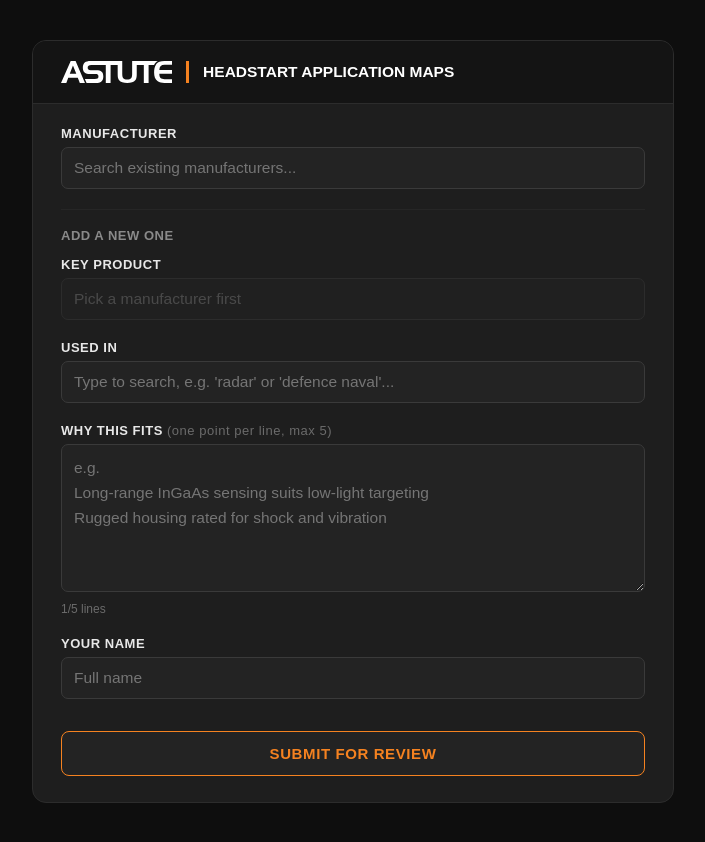
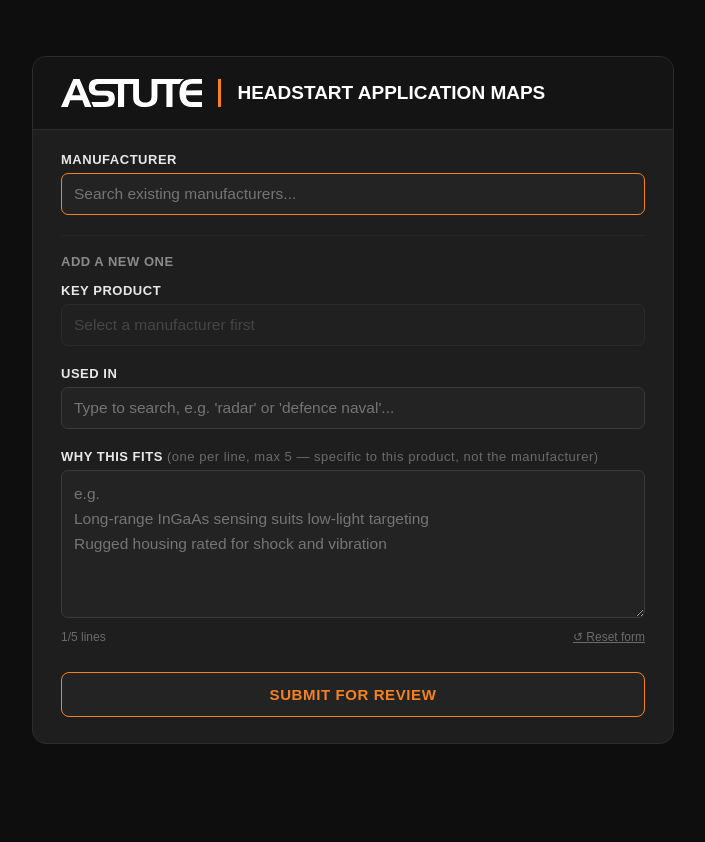
Before and after one commit to damesemp/headstart, a Next.js app in the folder headstart-app-maps/: page / in a window 1280 px wide. Shown: the whole page, without its empty margins (287-992 px from the left). After the commit the page ends 800 px from the top, so only its background shows below. Built offline with nearby package versions, Linux system fonts and the light colour scheme.

Commit message:
Add files via upload

```diff
--- /dev/null
+++ b/headstart-app-maps/app/api/key-products/route.js
@@ -0,0 +1,48 @@
+import { airtableFetch, TABLES } from "../../lib/airtable";
+
+export async function GET(request) {
+  const { searchParams } = new URL(request.url);
+  const manufacturerId = (searchParams.get("manufacturerId") || "").trim();
+  const q = (searchParams.get("q") || "").trim().toLowerCase();
+
+  if (!manufacturerId) return Response.json({ results: [] });
+
+  const [mfrData, requestsData] = await Promise.all([
+    airtableFetch(`/${TABLES.MANUFACTURERS}/${manufacturerId}`),
+    airtableFetch(
+      `/${TABLES.APPLICATION_MAP_REQUESTS}?pageSize=100&fields%5B%5D=Key+Product&fields%5B%5D=Manufacturer`
+    ),
+  ]);
+
+  // Try both possible field names for robustness
+  const rawProducts =
+    mfrData.fields?.["Key Products"] ||
+    mfrData.fields?.["Key products"] ||
+    "";
+
+  const fromCatalog = rawProducts
+    .split("\n")
+    .map((s) => s.trim())
+    .filter(Boolean);
+
+  const fromSubmissions = (requestsData.records || [])
+    .filter((r) => (r.fields["Manufacturer"] || []).includes(manufacturerId))
+    .map((r) => (r.fields["Key Product"] || "").trim())
+    .filter(Boolean);
+
+  const seen = new Set();
+  const merged = [];
+  for (const name of [...fromCatalog, ...fromSubmissions]) {
+    const key = name.toLowerCase();
+    if (!seen.has(key)) {
+      seen.add(key);
+      merged.push(name);
+    }
+  }
+
+  const results = q
+    ? merged.filter((name) => name.toLowerCase().includes(q))
+    : merged;
+
+  return Response.json({ results: results.slice(0, 15) });
+}
--- a/headstart-app-maps/app/api/submit/route.js
+++ b/headstart-app-maps/app/api/submit/route.js
@@ -1,21 +1,16 @@
-import { airtableFetch, TABLES, FIELDS } from "../../lib/airtable";
+import { airtableFetch, TABLES } from "../../lib/airtable";
 
 export async function POST(request) {
   const body = await request.json();
-  const { manufacturerId, keyProduct, usedInId, proposedNewArea, whyThisFits, submittedBy } =
-    body || {};
+  const { manufacturerId, keyProduct, usedInId, proposedNewArea, whyThisFits } = body || {};
 
   const hasUsedIn = usedInId || (proposedNewArea && proposedNewArea.trim());
 
-  if (!manufacturerId || !keyProduct || !hasUsedIn || !whyThisFits || !submittedBy) {
-    return Response.json(
-      { error: "All fields are required." },
-      { status: 400 }
-    );
+  if (!manufacturerId || !keyProduct || !hasUsedIn || !whyThisFits) {
+    return Response.json({ error: "All fields are required." }, { status: 400 });
   }
 
   const fields = {
-    "Submitted By": submittedBy,
     Manufacturer: [manufacturerId],
     "Key Product": keyProduct,
     "Why This Fits": whyThisFits,
@@ -28,15 +23,10 @@ export async function POST(request) {
     fields["Proposed New Application Area"] = proposedNewArea.trim();
   }
 
-  const record = { fields };
-
-  const data = await airtableFetch(
-    `/${TABLES.APPLICATION_MAP_REQUESTS}`,
-    {
-      method: "POST",
-      body: JSON.stringify({ records: [record] }),
-    }
-  );
+  const data = await airtableFetch(`/${TABLES.APPLICATION_MAP_REQUESTS}`, {
+    method: "POST",
+    body: JSON.stringify({ records: [{ fields }] }),
+  });
 
   return Response.json({ ok: true, id: data.records?.[0]?.id });
 }
--- a/headstart-app-maps/app/page.js
+++ b/headstart-app-maps/app/page.js
@@ -13,14 +13,15 @@ function useDebounced(value, delay) {
   return debounced;
 }
 
+// Key Product: type-ahead against manufacturer catalog + past submissions
 function TextTypeahead({ label, placeholder, fetchUrl, value, onChange, disabled }) {
   const [open, setOpen] = useState(false);
   const [options, setOptions] = useState([]);
-  const debouncedQuery = useDebounced(value, 250);
+  const debouncedQuery = useDebounced(value, 280);
   const boxRef = useRef(null);
 
   useEffect(() => {
-    if (!open || disabled) return;
+    if (!open || disabled || !fetchUrl) return;
     fetch(`${fetchUrl}&q=${encodeURIComponent(debouncedQuery)}`)
       .then((r) => r.json())
       .then((d) => setOptions(d.results || []))
@@ -28,11 +29,11 @@ function TextTypeahead({ label, placeholder, fetchUrl, value, onChange, disabled
   }, [debouncedQuery, open, fetchUrl, disabled]);
 
   useEffect(() => {
-    function onClickOutside(e) {
+    function handler(e) {
       if (boxRef.current && !boxRef.current.contains(e.target)) setOpen(false);
     }
-    document.addEventListener("mousedown", onClickOutside);
-    return () => document.removeEventListener("mousedown", onClickOutside);
+    document.addEventListener("mousedown", handler);
+    return () => document.removeEventListener("mousedown", handler);
   }, []);
 
   return (
@@ -44,21 +45,16 @@ function TextTypeahead({ label, placeholder, fetchUrl, value, onChange, disabled
         value={value}
         disabled={disabled}
         onFocus={() => setOpen(true)}
-        onChange={(e) => {
-          onChange(e.target.value);
-          setOpen(true);
-        }}
-        style={{ ...inputStyle, opacity: disabled ? 0.5 : 1 }}
+        onChange={(e) => { onChange(e.target.value); setOpen(true); }}
+        style={{ ...inputStyle, opacity: disabled ? 0.45 : 1 }}
       />
       {open && !disabled && options.length > 0 && (
         <div style={dropdownStyle}>
           {options.map((opt, i) => (
             <div
               key={i}
-              onClick={() => {
-                onChange(opt);
-                setOpen(false);
-              }}
+              onMouseDown={(e) => e.preventDefault()}
+              onClick={() => { onChange(opt); setOpen(false); }}
               style={dropdownItemStyle}
             >
               {opt}
@@ -70,12 +66,18 @@ function TextTypeahead({ label, placeholder, fetchUrl, value, onChange, disabled
   );
 }
 
-function SearchSelect({ label, placeholder, fetchUrl, value, onSelect, renderLabel, allowCustom, onCustom }) {
+// Generic search-select with optional "propose new" escape hatch
+function SearchSelect({ label, placeholder, fetchUrl, value, onSelect, renderLabel, allowCustom, onCustom, highlightBorder, resetKey }) {
   const [query, setQuery] = useState(value ? renderLabel(value) : "");
   const [open, setOpen] = useState(false);
   const [options, setOptions] = useState([]);
-  const debouncedQuery = useDebounced(query, 250);
+  const debouncedQuery = useDebounced(query, 280);
   const boxRef = useRef(null);
+
+  // Sync back when parent clears value externally
+  useEffect(() => {
+    if (!value) setQuery("");
+  }, [value]);
 
   useEffect(() => {
     if (!open) return;
@@ -86,12 +88,16 @@ function SearchSelect({ label, placeholder, fetchUrl, value, onSelect, renderLab
   }, [debouncedQuery, open, fetchUrl]);
 
   useEffect(() => {
-    function onClickOutside(e) {
+    function handler(e) {
       if (boxRef.current && !boxRef.current.contains(e.target)) setOpen(false);
     }
-    document.addEventListener("mousedown", onClickOutside);
-    return () => document.removeEventListener("mousedown", onClickOutside);
+    document.addEventListener("mousedown", handler);
+    return () => document.removeEventListener("mousedown", handler);
   }, []);
+
+  const exactMatch = options.some(
+    (opt) => renderLabel(opt).trim().toLowerCase() === query.trim().toLowerCase()
+  );
 
   return (
     <div style={{ marginBottom: 20, position: "relative" }} ref={boxRef}>
@@ -104,36 +110,29 @@ function SearchSelect({ label, placeholder, fetchUrl, value, onSelect, renderLab
         onChange={(e) => {
           setQuery(e.target.value);
           setOpen(true);
-          if (allowCustom) onCustom(null);
+          if (allowCustom && onCustom) onCustom(null);
         }}
-        style={inputStyle}
+        style={{
+          ...inputStyle,
+          ...(highlightBorder ? { border: `1.5px solid ${orange}` } : {}),
+        }}
       />
-      {open && (options.length > 0 || (allowCustom && query.trim())) && (
+      {open && (options.length > 0 || (allowCustom && query.trim() && !exactMatch)) && (
         <div style={dropdownStyle}>
           {options.map((opt) => (
             <div
               key={opt.id}
-              onClick={() => {
-                onSelect(opt);
-                setQuery(renderLabel(opt));
-                setOpen(false);
-              }}
+              onMouseDown={(e) => e.preventDefault()}
+              onClick={() => { onSelect(opt); setQuery(renderLabel(opt)); setOpen(false); }}
               style={dropdownItemStyle}
             >
               {renderLabel(opt)}
             </div>
           ))}
-          {allowCustom &&
-            query.trim() &&
-            !options.some(
-              (opt) => renderLabel(opt).trim().toLowerCase() === query.trim().toLowerCase()
-            ) && (
+          {allowCustom && query.trim() && !exactMatch && (
             <div
-                onClick={() => {
-                  onSelect(null);
-                  onCustom(query.trim());
-                  setOpen(false);
-                }}
+              onMouseDown={(e) => e.preventDefault()}
+              onClick={() => { onSelect(null); onCustom(query.trim()); setOpen(false); }}
               style={{ ...dropdownItemStyle, color: orange, borderBottom: "none" }}
             >
               Propose a new application area: &ldquo;{query.trim()}&rdquo;
@@ -191,8 +190,7 @@ const dropdownItemStyle = {
 
 function StatusPill({ live }) {
   return (
-    <span
-      style={{
+    <span style={{
       background: live ? "#1e3a2c" : "#3a2f1a",
       color: live ? "#5fd48a" : "#e0a840",
       fontSize: 11.5,
@@ -201,8 +199,7 @@ function StatusPill({ live }) {
       borderRadius: 20,
       flexShrink: 0,
       marginLeft: 10,
-      }}
-    >
+    }}>
       {live ? "LIVE" : "PENDING"}
     </span>
   );
@@ -214,12 +211,25 @@ export default function Page() {
   const [usedIn, setUsedIn] = useState(null);
   const [proposedNewArea, setProposedNewArea] = useState(null);
   const [whyThisFits, setWhyThisFits] = useState("");
-  const [submittedBy, setSubmittedBy] = useState("");
   const [alreadyMapped, setAlreadyMapped] = useState({ live: [], pending: [] });
   const [status, setStatus] = useState("idle");
 
+  // Reset form fields (not manufacturer)
+  function resetForm() {
+    setKeyProduct("");
+    setUsedIn(null);
+    setProposedNewArea(null);
+    setWhyThisFits("");
+    setStatus("idle");
+  }
+
+  // When manufacturer changes: reset all dependent fields
   useEffect(() => {
     setKeyProduct("");
+    setUsedIn(null);
+    setProposedNewArea(null);
+    setWhyThisFits("");
+    setStatus("idle");
     if (!manufacturer) {
       setAlreadyMapped({ live: [], pending: [] });
       return;
@@ -247,7 +257,7 @@ export default function Page() {
 
   async function handleSubmit() {
     const hasUsedIn = usedIn || proposedNewArea;
-    if (!manufacturer || !keyProduct || !hasUsedIn || !whyThisFits || !submittedBy) {
+    if (!manufacturer || !keyProduct || !hasUsedIn || !whyThisFits) {
       setStatus("missing");
       return;
     }
@@ -262,75 +272,56 @@ export default function Page() {
           usedInId: usedIn ? usedIn.id : null,
           proposedNewArea,
           whyThisFits,
-          submittedBy,
         }),
       });
       if (!res.ok) throw new Error("failed");
       setStatus("done");
-      setKeyProduct("");
-      setUsedIn(null);
-      setProposedNewArea(null);
-      setWhyThisFits("");
+      resetForm();
     } catch {
       setStatus("error");
     }
   }
 
   return (
-    <div
-      style={{
+    <div style={{
       display: "flex",
       justifyContent: "center",
       alignItems: "center",
       minHeight: "100vh",
       padding: "40px 16px",
       boxSizing: "border-box",
-      }}
-    >
-      <div
-        style={{
+    }}>
+      <div style={{
         width: 640,
         background: "#1E1E1E",
         border: "1px solid #2c2c2c",
         borderRadius: 14,
         overflow: "hidden",
         fontFamily: "Arial, Helvetica, sans-serif",
-        }}
-      >
-        <div
-          style={{
+      }}>
+        {/* Header */}
+        <div style={{
           background: "#141414",
-            padding: "20px 28px",
+          padding: "22px 28px",
           display: "flex",
           alignItems: "center",
-            gap: 14,
+          gap: 16,
           borderBottom: "1px solid #2c2c2c",
-          }}
-        >
-          <svg
-            viewBox="0 0 1965.95 389.23"
-            style={{ height: 22, width: "auto", display: "block" }}
-          >
-            <path
-              fill="#fff"
-              d="m1672.76,31.86c-10.01,11-18.53,23.49-25.58,37.54l-97.31.02.08,318.91-84.42.02-.08-318.91-125.27.03.04,161.36c.01,49.84-5.19,83.95-22.25,104.52-32.14,37.91-78.77,53.61-146.12,53.63s-115.01-15.66-147.16-53.55c-17.62-21.11-21.75-55.22-21.76-104.51l-.04-161.36-125.01-.88-.79,319.82-84.46.02-.08-318.91-257.84.03c-42.49.01-62.69,15.2-62.68,50.91,0,28.18,17.63,42.26,51.3,42.25l100.93-.03c86.53-.02,124.37,28.66,124.39,109.88.02,81.77-44.02,116.4-136.27,116.42l-160.26.04-29.54-69.27,176.86-.04c43.5-.01,63.2-10.32,63.19-43.88,0-34.66-18.14-44.92-57.53-44.91l-88.99.02c-89.12.02-129.54-33.57-129.56-111.51-.02-84.5,44.02-119.13,136.23-119.15l560.91-.14.06,228.52c.02,68.77,20.23,97.45,88.09,97.43,67.35-.02,87.04-28.71,87.02-97.48l-.06-228.52,454.04-.11c-15.18,8.49-28.5,19.05-40.07,31.79Z"
-            />
-            <path
-              fill="#fff"
-              d="m258.18.34l-86.45.02L0,389.23l94.06-.02,34.2-92.59,168.88-.04,35.77,92.57,91.2-.02L258.18.34Zm-103,226.96l56.43-149.46,59.09,149.43-115.51.03Z"
-            />
-            <path
-              fill="#fff"
-              d="m1739.96,158.16l225.93-.06.02,67.68-226.44.06c.53,69.82,28.02,95.26,92.24,95.25l134.22-.03.02,67.68-137.83.03c-47.15.01-83.41-3.76-121.24-34.08-39.91-31.92-59.62-82.81-59.63-153.21-.01-56.5,9.77-100.55,30-132.85,15.39-24.72,36.9-42.57,64.79-53.82C1766.46,4.89,1795.73.04,1830.1.03l135.75-.03.02,67.68-134.22.03c-59.05.01-88.57,29.26-91.68,90.45Z"
-            />
+        }}>
+          <svg viewBox="0 0 1965.95 389.23" style={{ height: 28, width: "auto", display: "block" }}>
+            <path fill="#fff" d="m1672.76,31.86c-10.01,11-18.53,23.49-25.58,37.54l-97.31.02.08,318.91-84.42.02-.08-318.91-125.27.03.04,161.36c.01,49.84-5.19,83.95-22.25,104.52-32.14,37.91-78.77,53.61-146.12,53.63s-115.01-15.66-147.16-53.55c-17.62-21.11-21.75-55.22-21.76-104.51l-.04-161.36-125.01-.88-.79,319.82-84.46.02-.08-318.91-257.84.03c-42.49.01-62.69,15.2-62.68,50.91,0,28.18,17.63,42.26,51.3,42.25l100.93-.03c86.53-.02,124.37,28.66,124.39,109.88.02,81.77-44.02,116.4-136.27,116.42l-160.26.04-29.54-69.27,176.86-.04c43.5-.01,63.2-10.32,63.19-43.88,0-34.66-18.14-44.92-57.53-44.91l-88.99.02c-89.12.02-129.54-33.57-129.56-111.51-.02-84.5,44.02-119.13,136.23-119.15l560.91-.14.06,228.52c.02,68.77,20.23,97.45,88.09,97.43,67.35-.02,87.04-28.71,87.02-97.48l-.06-228.52,454.04-.11c-15.18,8.49-28.5,19.05-40.07,31.79Z"/>
+            <path fill="#fff" d="m258.18.34l-86.45.02L0,389.23l94.06-.02,34.2-92.59,168.88-.04,35.77,92.57,91.2-.02L258.18.34Zm-103,226.96l56.43-149.46,59.09,149.43-115.51.03Z"/>
+            <path fill="#fff" d="m1739.96,158.16l225.93-.06.02,67.68-226.44.06c.53,69.82,28.02,95.26,92.24,95.25l134.22-.03.02,67.68-137.83.03c-47.15.01-83.41-3.76-121.24-34.08-39.91-31.92-59.62-82.81-59.63-153.21-.01-56.5,9.77-100.55,30-132.85,15.39-24.72,36.9-42.57,64.79-53.82C1766.46,4.89,1795.73.04,1830.1.03l135.75-.03.02,67.68-134.22.03c-59.05.01-88.57,29.26-91.68,90.45Z"/>
           </svg>
-          <div style={{ width: 3, height: 22, background: orange }} />
-          <span style={{ color: "#fff", fontWeight: 900, fontSize: 15.5 }}>
+          <div style={{ width: 3, height: 28, background: orange, flexShrink: 0 }} />
+          <span style={{ color: "#fff", fontWeight: 900, fontSize: 19 }}>
             HEADSTART APPLICATION MAPS
           </span>
         </div>
 
         <div style={{ padding: "22px 28px 8px" }}>
+
+          {/* Manufacturer — orange border */}
           <SearchSelect
             label="Manufacturer"
             placeholder="Search existing manufacturers..."
@@ -338,32 +329,31 @@ export default function Page() {
             value={manufacturer}
             onSelect={setManufacturer}
             renderLabel={(o) => o.name}
+            highlightBorder
           />
 
+          {/* Already mapped panel — ~3 rows visible */}
           {manufacturer && (
             <>
               <p style={{ color: "#8a8a8a", fontSize: 12, fontWeight: 700, letterSpacing: "0.04em", textTransform: "uppercase", margin: "0 0 10px" }}>
-                Already mapped for {manufacturer.name} &middot; 5 most recent
+                Already mapped for {manufacturer.name}
               </p>
               <div style={{ background: "#181818", border: "1px solid #2c2c2c", borderRadius: 9, marginBottom: 20, overflow: "hidden" }}>
-                <div style={{ maxHeight: 210, overflowY: "auto", padding: "4px 6px 4px 16px" }}>
+                <div style={{ maxHeight: 155, overflowY: "auto", padding: "4px 6px 4px 16px" }}>
                   {rows.length === 0 && (
-                    <p style={{ color: "#5a5a5a", fontSize: 13.5, padding: "12px 0" }}>Nothing mapped for this manufacturer yet.</p>
+                    <p style={{ color: "#5a5a5a", fontSize: 13, padding: "12px 0" }}>Nothing mapped for this manufacturer yet.</p>
                   )}
                   {rows.map((r, i) => (
-                    <div
-                      key={r.key}
-                      style={{
+                    <div key={r.key} style={{
                       display: "flex",
                       justifyContent: "space-between",
                       alignItems: "center",
                       padding: "10px 8px 10px 0",
                       borderBottom: i < rows.length - 1 ? "1px solid #262626" : "none",
-                      }}
-                    >
+                    }}>
                       <div>
-                        <p style={{ color: "#fff", fontSize: 14.5, margin: 0 }}>{r.title}</p>
-                        <p style={{ color: "#6b6b6b", fontSize: 12.5, margin: "2px 0 0" }}>{r.subtitle}</p>
+                        <p style={{ color: "#fff", fontSize: 14, margin: 0 }}>{r.title}</p>
+                        <p style={{ color: "#6b6b6b", fontSize: 12, margin: "2px 0 0" }}>{r.subtitle}</p>
                       </div>
                       <StatusPill live={r.live} />
                     </div>
@@ -377,16 +367,19 @@ export default function Page() {
             Add a new one
           </p>
 
+          {/* Key Product — manufacturer-scoped type-ahead */}
           <TextTypeahead
             label="Key product"
-            placeholder={manufacturer ? "Search or type a product name..." : "Pick a manufacturer first"}
+            placeholder={manufacturer ? "Search or type a product name..." : "Select a manufacturer first"}
             fetchUrl={manufacturer ? `/api/key-products?manufacturerId=${manufacturer.id}` : ""}
             value={keyProduct}
             onChange={setKeyProduct}
             disabled={!manufacturer}
           />
 
+          {/* Used In — reset when manufacturer changes via key prop */}
           <SearchSelect
+            key={manufacturer?.id || "no-mfr"}
             label="Used in"
             placeholder="Type to search, e.g. 'radar' or 'defence naval'..."
             fetchUrl="/api/used-in"
@@ -398,12 +391,16 @@ export default function Page() {
           />
           {proposedNewArea && (
             <p style={{ color: orange, fontSize: 12.5, margin: "-14px 0 20px" }}>
-              Proposing new: &ldquo;{proposedNewArea}&rdquo; &mdash; goes to review before it's added to the list.
+              Proposing new: &ldquo;{proposedNewArea}&rdquo; &mdash; goes to review before it&apos;s added to the list.
             </p>
           )}
 
+          {/* Why This Fits */}
           <label style={labelStyle}>
-            Why this fits <span style={{ color: "#6b6b6b", textTransform: "none", fontWeight: 400 }}>(one point per line, max 5)</span>
+            Why this fits{" "}
+            <span style={{ color: "#6b6b6b", textTransform: "none", fontWeight: 400 }}>
+              (one per line, max 5 &mdash; specific to this product, not the manufacturer)
+            </span>
           </label>
           <textarea
             rows={5}
@@ -414,20 +411,20 @@ export default function Page() {
               if (lines.length <= 5) setWhyThisFits(e.target.value);
               else setWhyThisFits(lines.slice(0, 5).join("\n"));
             }}
-            style={{ ...inputStyle, marginBottom: 20, resize: "vertical", minHeight: 110, lineHeight: 1.6, fontFamily: "inherit" }}
+            style={{ ...inputStyle, marginBottom: 8, resize: "vertical", minHeight: 110, lineHeight: 1.6, fontFamily: "inherit" }}
           />
-          <p style={{ color: "#6b6b6b", fontSize: 12, margin: "-14px 0 20px" }}>
+          <div style={{ display: "flex", justifyContent: "space-between", alignItems: "center", marginBottom: 20 }}>
+            <span style={{ color: "#6b6b6b", fontSize: 12 }}>
               {whyThisFits.split("\n").length}/5 lines
-          </p>
+            </span>
+            <button
+              onClick={resetForm}
+              style={{ background: "none", border: "none", color: "#6b6b6b", fontSize: 12, cursor: "pointer", padding: 0, textDecoration: "underline" }}
+            >
+              ↺ Reset form
+            </button>
+          </div>
 
-          <label style={labelStyle}>Your name</label>
-          <input
-            type="text"
-            placeholder="Full name"
-            value={submittedBy}
-            onChange={(e) => setSubmittedBy(e.target.value)}
-            style={{ ...inputStyle, marginBottom: 24 }}
-          />
         </div>
 
         <div style={{ padding: "0 28px 26px" }}>
@@ -455,12 +452,13 @@ export default function Page() {
             <p style={{ color: "#e0a840", fontSize: 13, marginTop: 10 }}>Fill in every field first.</p>
           )}
           {status === "done" && (
-            <p style={{ color: "#5fd48a", fontSize: 13, marginTop: 10 }}>Submitted for review.</p>
+            <p style={{ color: "#5fd48a", fontSize: 13, marginTop: 10 }}>Submitted for review. Add another above.</p>
           )}
           {status === "error" && (
             <p style={{ color: "#e05a5a", fontSize: 13, marginTop: 10 }}>Something went wrong. Try again.</p>
           )}
         </div>
+
       </div>
     </div>
   );
```
Lines whose indentation alone changed are shown as unchanged.
